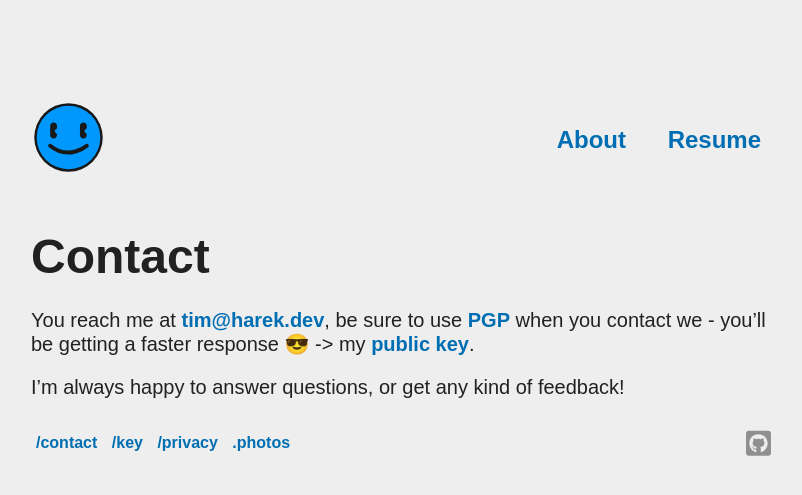
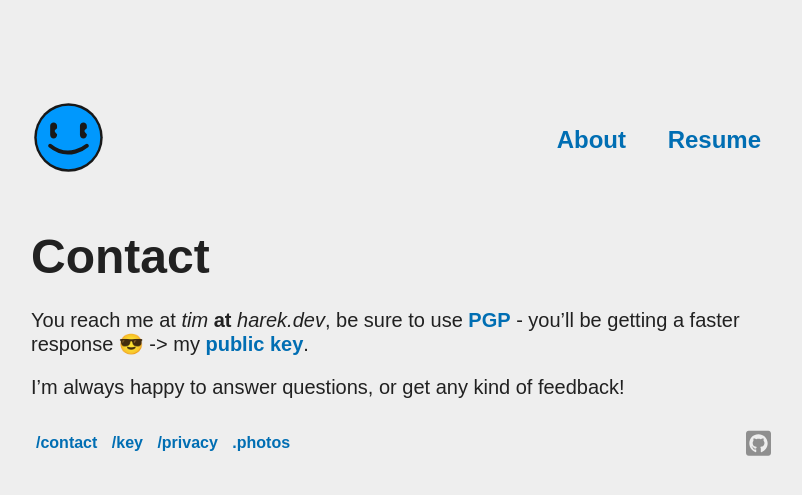
Before and after one commit to timharek/timharek.no, a Jekyll site: the page built from pages/contact.md, in a window 1280 px wide. Shown: the top 495 px of the page, without its empty margins (239-1041 px from the left). Built offline with Jekyll 4.4.1, drawn with Linux system fonts in a browser that asks for light colours; some web fonts are replaced.

Commit message:
fix: Email address

```diff
--- a/pages/contact.md
+++ b/pages/contact.md
@@ -6,6 +6,8 @@ permalink: /contact
 menu: footer
 ---
 
-You reach me at [{{ site.email }}](mailto:{{ site.email }}), be sure to use <a href="https://en.wikipedia.org/wiki/Pretty_Good_Privacy" target="_blank">PGP</a> when you contact we - you'll be getting a faster response 😎 -> my [public key](/key).
+{% assign email = site.email | split: "@" %}
+
+You reach me at _{{ email[0] }}_ **at** _{{ email[1] }}_, be sure to use <a href="https://en.wikipedia.org/wiki/Pretty_Good_Privacy" target="_blank">PGP</a> - you'll be getting a faster response 😎 -> my [public key](/key).
 
 I'm always happy to answer questions, or get any kind of feedback!
```
